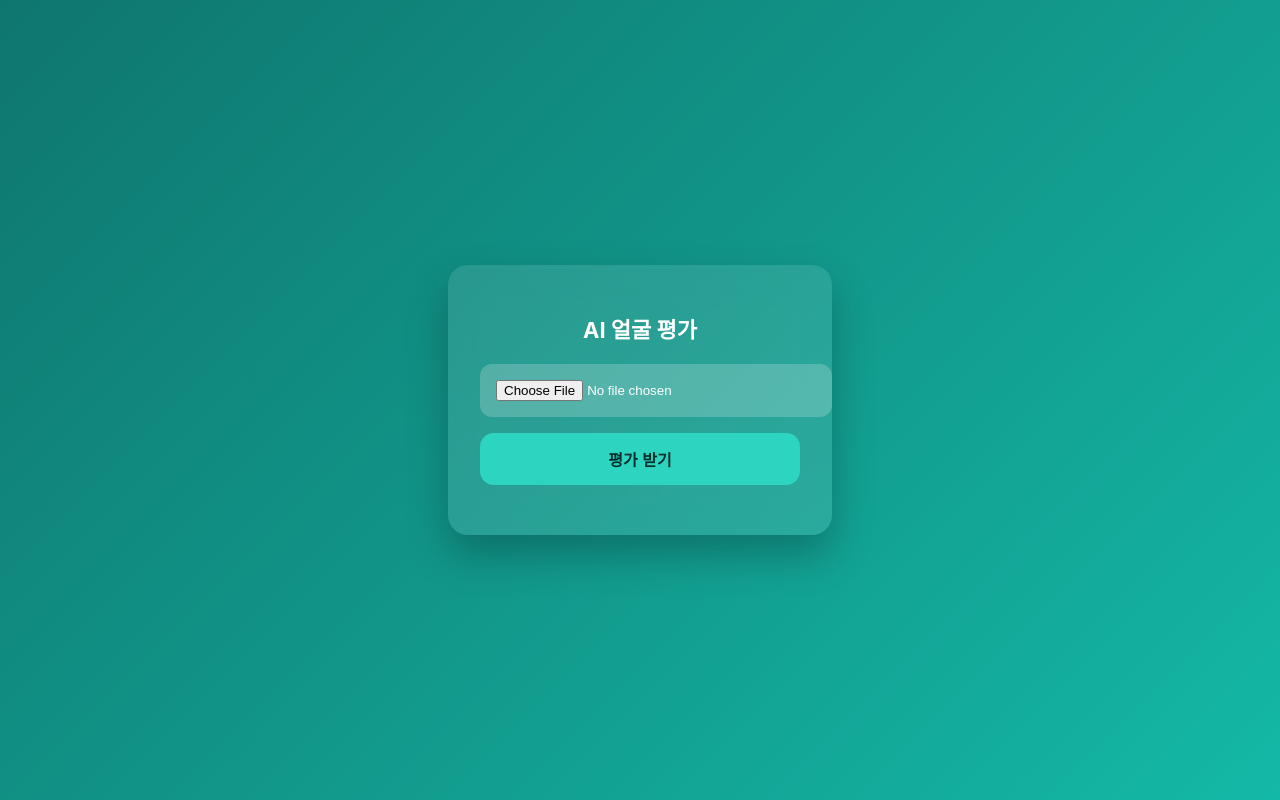
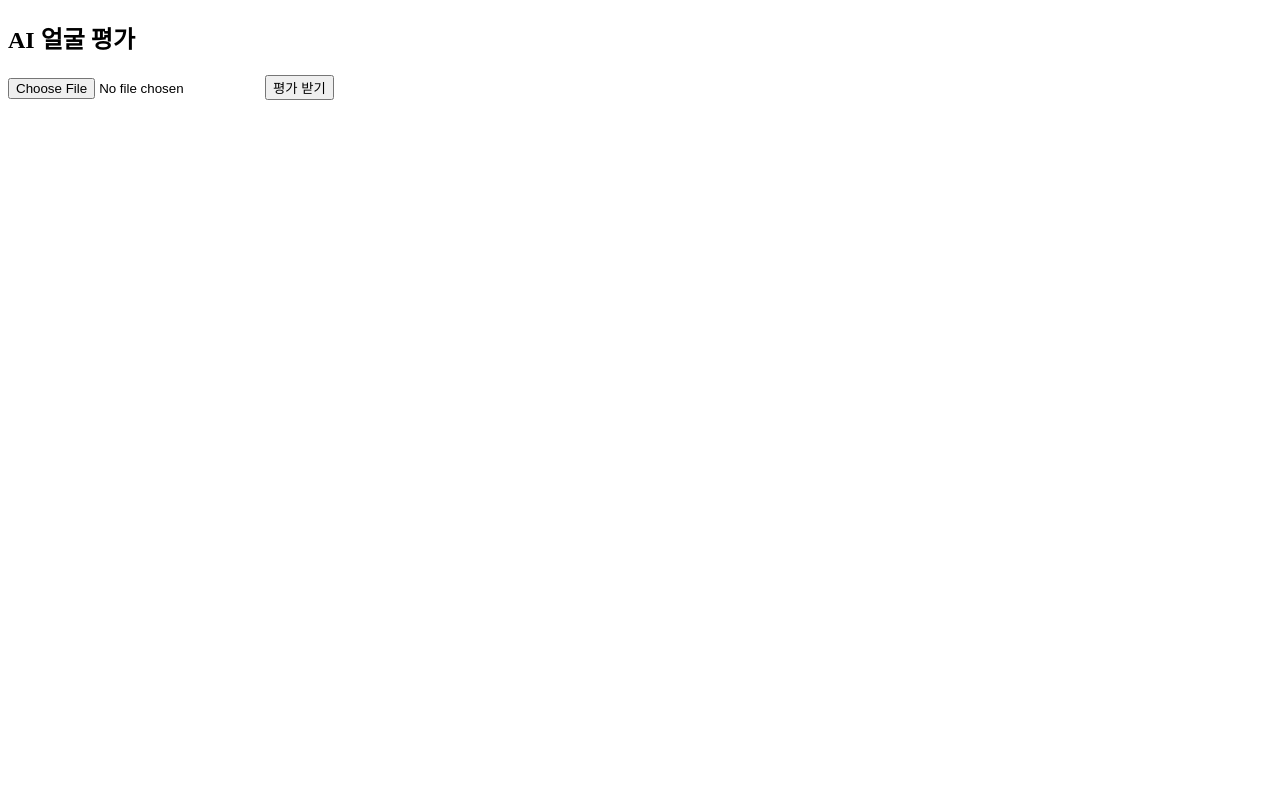
Before and after one commit to hello-worldyj/face, a website: page index.html in a window 1280 px wide. Drawn offline with Linux system fonts and the light colour scheme.

Commit message:
Update index.html

```diff
--- a/index.html
+++ b/index.html
@@ -3,85 +3,39 @@
 <head>
   <meta charset="utf-8" />
   <title>AI 얼굴 평가</title>
-  <meta name="viewport" content="width=device-width, initial-scale=1" />
-  <style>
-    body {
-      margin: 0;
-      min-height: 100vh;
-      display: flex;
-      justify-content: center;
-      align-items: center;
-      background: linear-gradient(135deg, #0f766e, #14b8a6);
-      font-family: -apple-system, BlinkMacSystemFont, sans-serif;
-      color: #fff;
-    }
-    .card {
-      background: rgba(255,255,255,0.1);
-      backdrop-filter: blur(16px);
-      border-radius: 20px;
-      padding: 32px;
-      width: 320px;
-      text-align: center;
-      box-shadow: 0 20px 40px rgba(0,0,0,0.25);
-    }
-    h1 {
-      margin-bottom: 20px;
-      font-size: 22px;
-    }
-    input[type=file] {
-      width: 100%;
-      padding: 16px;
-      border-radius: 12px;
-      border: none;
-      background: rgba(255,255,255,0.2);
-      color: white;
-      cursor: pointer;
-    }
-    button {
-      margin-top: 16px;
-      width: 100%;
-      padding: 14px;
-      border-radius: 14px;
-      border: none;
-      font-size: 16px;
-      background: #2dd4bf;
-      color: #042f2e;
-      cursor: pointer;
-      font-weight: 600;
-    }
-    #result {
-      margin-top: 18px;
-      font-size: 15px;
-    }
-  </style>
 </head>
 <body>
-  <div class="card">
-    <h1>AI 얼굴 평가</h1>
-    <form id="form">
-      <input type="file" name="photo" accept="image/*" required />
-      <button>평가 받기</button>
-    </form>
-    <div id="result"></div>
-  </div>
+  <h2>AI 얼굴 평가</h2>
+
+  <form id="uploadForm">
+    <input type="file" name="photo" accept="image/*" required />
+    <button type="submit">평가 받기</button>
+  </form>
+
+  <div id="result"></div>
 
   <script>
-    const form = document.getElementById("form");
+    const form = document.getElementById("uploadForm");
     const result = document.getElementById("result");
 
-    form.addEventListener("submit", async e => {
+    form.addEventListener("submit", async (e) => {
       e.preventDefault();
-      result.textContent = "분석 중...";
+      result.innerText = "ㄱㄷ....";
 
-      const data = new FormData(form);
+      const formData = new FormData(form);
 
       const res = await fetch("/upload", {
         method: "POST",
-        body: data
+        body: formData
       });
 
-      const json = await res.json();
-      result.textContent = json.result || "평가 완료";
+      const data = await res.json();
+
+      result.innerHTML = `
+        <h3>얼굴 평가 결과</h3>
+        <p><b>점수:</b> ${data.score} / 10</p>
+        <p>${data.comment}</p>
+      `;
     });
   </script>
 </body>
```
